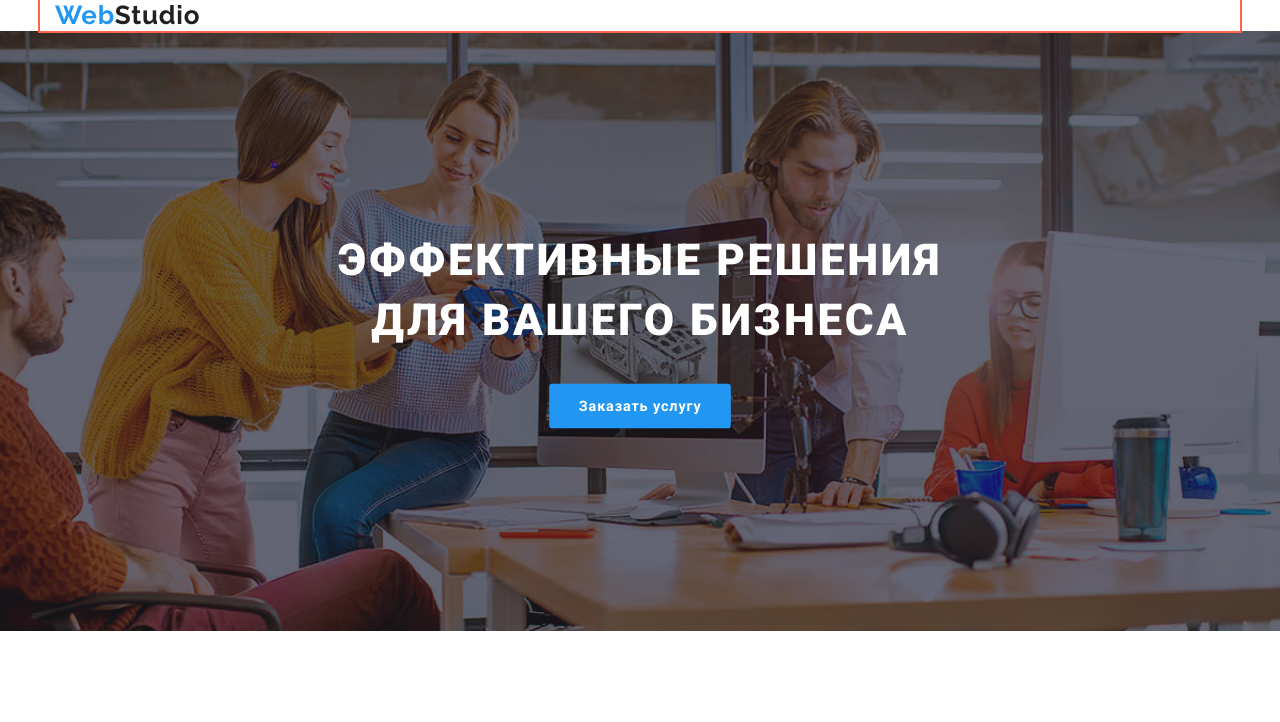
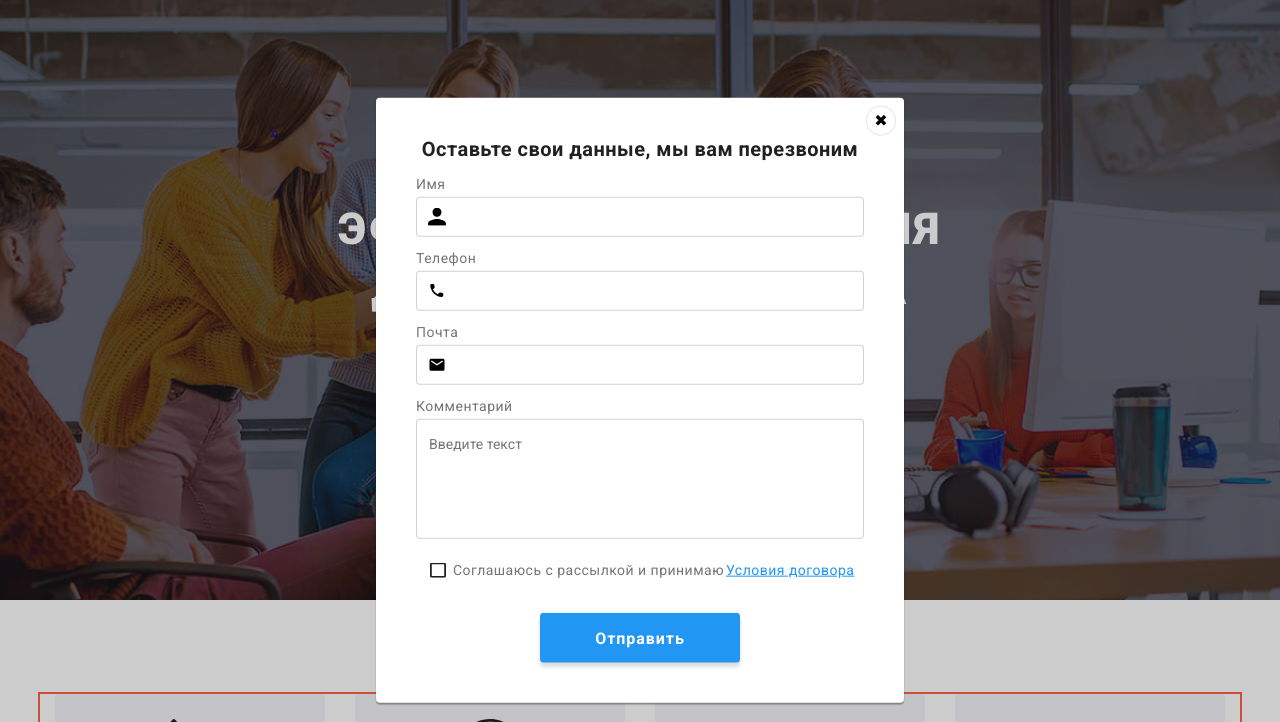
Before and after one commit to YanaHorbachova/goit-markup-hw-08, a plain HTML site: page index.html in a window 1280 px wide. Both pictures are taken after a click on the button "Заказать услугу". Shown: the top 722 px of the page. Drawn offline with nearby package versions, Linux system fonts and the light colour scheme.

Commit message:
адаптирован modal

```diff
--- a/index.html
+++ b/index.html
@@ -15,7 +15,7 @@
 <body>
 
   <!--HEDER-->
-  <header>
+  <!-- <header>
     <section class="conteiner">
       <div class="nav">
         <a class="logo" href="./index.html" aria-label="логотип веб студии">Web<span
@@ -29,7 +29,7 @@
             <use class="icon-menu" href="./images/sprite.svg#menu"> </use>
             <use class="icon-cross" href="./images/sprite.svg#close-button"> </use>
           </svg>
-        </button>
+        </button> -->
 
         <!-- <nav>
           <ul class="site-nav">
@@ -346,7 +346,7 @@
   </footer>
 
   <!-- MODAL -->
-  <!-- <div class="blakdrop is-hidden" data-modal>
+  <div class="blakdrop is-hidden" data-modal>
     <div class="modal">
       <button class="botton-close" data-modal-close> &#10006;</button>
       <form action="" class="form" autocomplete="off">
@@ -396,7 +396,7 @@
 
        </form>
     </div>
-  </div> -->
+  </div>
 
   <script src="./js/menu.js"></script>
   <script src="./js/modal.js"></script>
--- a/sass/components/_modal.scss
+++ b/sass/components/_modal.scss
@@ -6,6 +6,7 @@
     width: 100%;
     height: 100%;
     background: rgba(0, 0, 0, 0.2);
+    overflow-y: scroll;
 
     &.is-hidden {
       opacity: 0;
@@ -18,13 +19,18 @@
     top: 50%;
     left: 50%;
     transform: translate(-50%, -50%);
-
+    width: 450px;
+    min-height: 609px;
     padding: 40px;
-    width: 528px;
-    min-height: 581px;
     background-color: $white-collor;
     border-radius: 4px;
     box-shadow: 0px 1px 3px rgba(0, 0, 0, 0.12), 0px 1px 1px rgba(0, 0, 0, 0.14), 0px 2px 1px rgba(0, 0, 0, 0.2);
+
+
+    @media screen and (min-width: 1200px) {
+      width: 528px;
+      min-height: 581px;
+    }
 
     &-title {
       margin: 0;
@@ -56,10 +62,17 @@
 
   /* FORM */
 .form {
-    font-size: 14px;
-    line-height: 1.71;
+    font-size: 12px;
+    line-height: 1.16;
     justify-content: center;
     text-align: center;
+
+    @media screen and (min-width: 1200px) {
+      font-size: 14px;
+      line-height: 1.71;
+    }
+
+
 
     &-item {
       position: relative;
@@ -98,13 +111,18 @@
     & input,
     & textarea {
       display: block;
-      width: 448px;
+      width: 370px;
       height: 40px;
       padding: 14px;
       padding-left: 42px;
       border: 1px solid rgba(33, 33, 33, 0.2);
       border-radius: 4px;
       transition: border 250ms cubic-bezier(0.4, 0, 0.2, 1);
+
+      @media screen and (min-width: 1200px) {
+        width: 448px;
+      }
+
     }
 
     & input:not(:last-child){
@@ -129,7 +147,14 @@
 .user-conditions {
       display: flex;
       align-items: center;
-      margin-left: 14px;
+
+      @media screen and (max-width: 1200px) {
+        font-size: 11px;
+      }
+
+      @media screen and (min-width: 1200px) {
+        margin-left: 14px;
+      }
 
       .icon {
         display: inline-block;
--- a/sass/main.scss
+++ b/sass/main.scss
@@ -7,7 +7,7 @@
 @import "./components/section";
 @import "./components/btn";
 @import "./components/social-link";
-// @import "./components/modal";
+@import "./components/modal";
 @import "./components/logo";
 
 @import "./layout/header";
```
Also changed, not shown: css/main.css, css/main.min.css, 2 other files.
